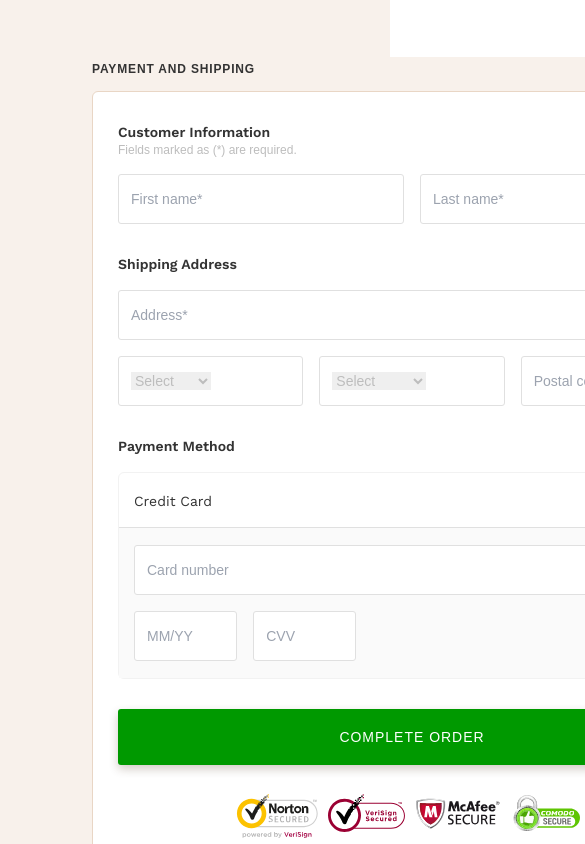
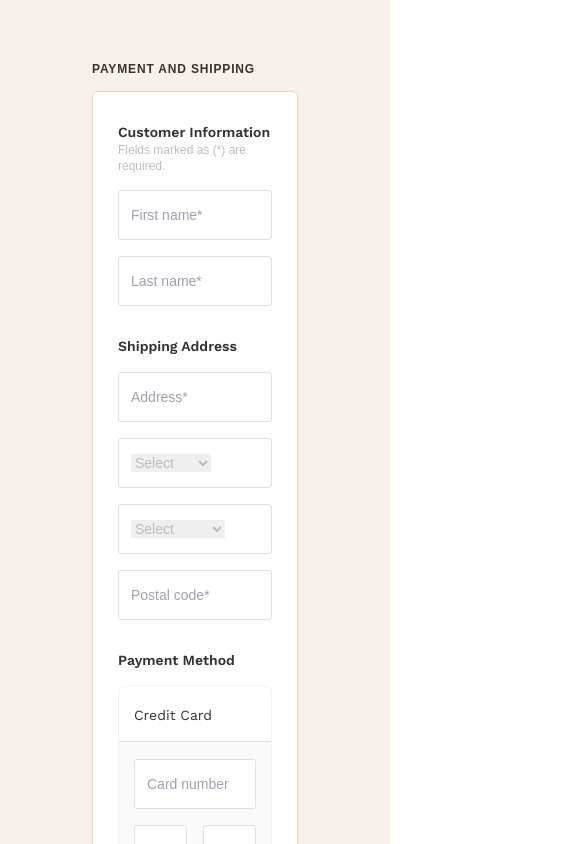
Before and after one commit to agnekondrotiene/cc-task, a React (Create React App) app: page / in a window 390 px wide. Shown: the top 844 px of the page, 585 px wide, since content can reach past the window. Built offline with nearby package versions, Linux system fonts and the light colour scheme; a web font is replaced by a local one.

Commit message:
add mobile layout

```diff
--- a/src/components/checkout/form/Icons.tsx
+++ b/src/components/checkout/form/Icons.tsx
@@ -8,16 +8,16 @@ export const Icons = () => {
   return (
     <div className="flex justify-center">
       <div>
-        <NortonIcon />
+        <NortonIcon className="h-[40px] w-[70px] tablet:h-[49px] tablet:w-[91px]" />
       </div>
       <div>
-        <VeriSignIcon />
+        <VeriSignIcon className="h-[40px] w-[70px] tablet:h-[49px] tablet:w-[91px]" />
       </div>
       <div>
-        <McAfeeIcon />
+        <McAfeeIcon className="h-[40px] w-[70px] tablet:h-[49px] tablet:w-[91px]" />
       </div>
       <div>
-        <ComodoIcon />
+        <ComodoIcon className="h-[40px] w-[70px] tablet:h-[49px] tablet:w-[91px]" />
       </div>
     </div>
   );
--- a/src/pages/CheckoutPage.tsx
+++ b/src/pages/CheckoutPage.tsx
@@ -21,15 +21,15 @@ export const CheckoutPage = () => {
   // }
 
   return (
-    <div className={`grid grid-cols-[1.45fr_1fr]`}>
+    <div className={`grid grid-cols-1 tablet:grid-cols-[1.45fr_1fr]`}>
       <div className="w-full pt-[57px] px-[92px] pb-[92px]">
-        <div className="w-[640px] ml-auto">
+        <div className=" sm:w-full ml-auto">
           <OrderDetailsSection title="payment and shipping">
             <Section
               heading="Customer Information"
               subheading="Fields marked as (*) are required."
             >
-              <div className="flex justify-between gap-[16px]">
+              <div className="flex flex-col tablet:flex-row justify-between gap-[16px]">
                 <Input placeholder="First name*" />
                 <Input placeholder="Last name*" />
               </div>
@@ -37,7 +37,7 @@ export const CheckoutPage = () => {
             <Section heading="Shipping Address">
               <div className="flex flex-col gap-y-[16px]">
                 <Input placeholder="Address*" />
-                <div className="flex justify-between gap-[16px]">
+                <div className="flex flex-col tablet:flex-row tablet:justify-between gap-[16px]">
                   <Dropdown
                     name="Region/State*"
                     id="Region/State*"
@@ -67,7 +67,7 @@ export const CheckoutPage = () => {
                 </div>
                 <div className="flex flex-col gap-[16px] bg-Gray7 py-[17px] px-[15px] border-t border-t-Gray5">
                   <Input placeholder="Card number" />
-                  <div className="flex justify-start gap-[16px] w-2/5">
+                  <div className="flex flex-row justify-between tablet:justify-start gap-[16px] w-full tablet:w-2/5">
                     <Input placeholder="MM/YY" />
                     <Input placeholder="CVV" />
                   </div>
--- a/tailwind.config.js
+++ b/tailwind.config.js
@@ -2,7 +2,8 @@ module.exports = {
   content: ["./src/**/*.{js,jsx,ts,tsx}"],
   theme: {
     screens: {
-      mobile: "640px",
+      mobile: "360px",
+      tablet: "640px",
       laptop: "1440px",
     },
     extend: {
```
